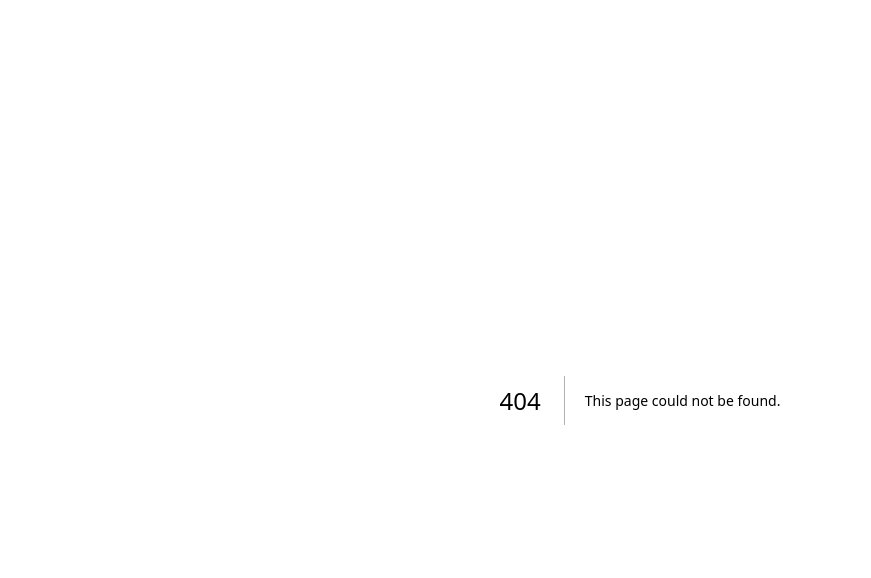
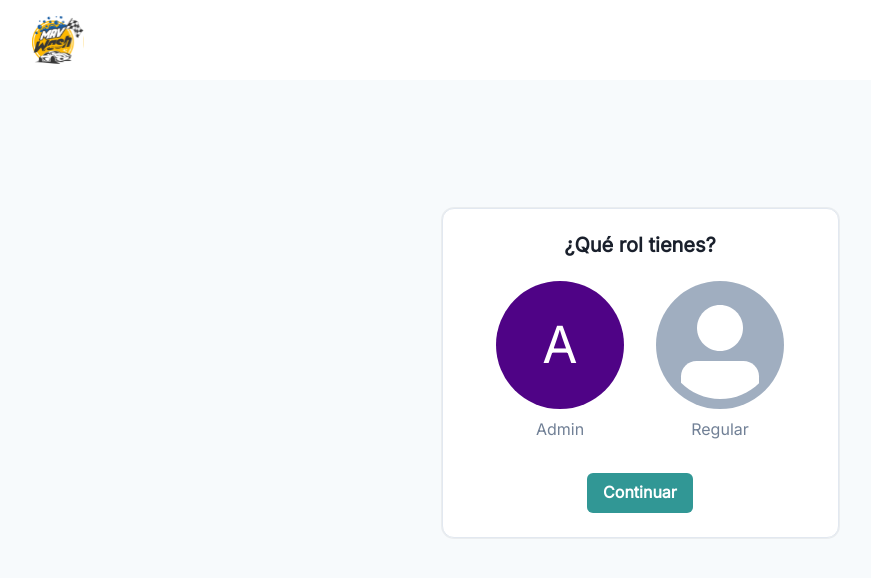
Before and after one commit to Miguel-Ruz/car-wash, a Next.js app in the folder car-wash/: page /auth in a window 1280 px wide. Before the commit this address had no page. Shown: the top 578 px of the page, without its empty margins (0-871 px from the left). Built offline with nearby package versions, Linux system fonts and the light colour scheme.

Commit message:
add/maquetacion del login

```diff
--- a/car-wash/src/pages/_app.tsx
+++ b/car-wash/src/pages/_app.tsx
@@ -1,6 +1,7 @@
 import type { AppProps } from "next/app";
 import { ChakraProvider } from "@chakra-ui/react";
 import theme from "../styles/theme";
+import '@fontsource/inter/400.css'
 
 export default function App({ Component, pageProps }: AppProps) {
   return (
--- /dev/null
+++ b/car-wash/src/pages/auth/components/AvatarLogin.tsx
@@ -0,0 +1,18 @@
+import React from "react";
+import { Avatar, Text, VStack } from "@chakra-ui/react";
+
+type Props = {
+  typeUser: string;
+  name?: string;
+};
+
+function AvatarLogin({ typeUser, name }: Props) {
+  return (
+    <VStack>
+      <Avatar size="2xl" name={name} cursor="pointer" />
+      <Text color="#718096">{typeUser}</Text>
+    </VStack>
+  );
+}
+
+export default AvatarLogin;
--- /dev/null
+++ b/car-wash/src/pages/auth/components/LoginCard.tsx
@@ -0,0 +1,25 @@
+import { VStack } from '@chakra-ui/react'
+import React from 'react'
+
+type Props = {
+    children: React.ReactNode
+}
+
+const LoginCard = ({children}: Props) => {
+  return (
+    <VStack
+    spacing="24px"
+    bg="#FFFF"
+    w="24.813rem"
+    p="1.5rem"
+    borderRadius="12px"
+    border="1px solid #E2E8F0"
+    boxShadow="0px 0px 0px 1px rgba(0, 0, 0, 0.05)"
+    gap="24px"
+  >
+        {children}
+    </VStack>
+  )
+}
+
+export default LoginCard
--- a/car-wash/src/pages/login/components/NavbarLogin.tsx
+++ b/car-wash/src/pages/auth/components/NavbarLogin.tsx
@@ -8,7 +8,7 @@ const NavbarLogin = () => {
     <Box as="header">
       <Flex
         as="nav"
-        backgroundColor="primaryColor"
+        backgroundColor="secondColor"
         height="5rem"
         align="center"
         padding="8"
--- /dev/null
+++ b/car-wash/src/pages/auth/components/index.ts
@@ -0,0 +1,3 @@
+export { default as AvatarLogin } from './AvatarLogin';
+export { default as LoginCard } from './LoginCard';
+export { default as NavbarLogin } from './NavbarLogin';
--- /dev/null
+++ b/car-wash/src/pages/auth/index.tsx
@@ -0,0 +1,46 @@
+import {
+  Avatar,
+  Box,
+  Button,
+  Flex,
+  Heading,
+  ResponsiveValue,
+  Text,
+  VStack,
+} from "@chakra-ui/react";
+import { useState } from "react";
+import { AvatarLogin, LoginCard, NavbarLogin } from "./components";
+
+const index = () => {
+  const [activeButton, setActiveButton] = useState<boolean>(false);
+
+  return (
+    <>
+      <NavbarLogin />
+
+      <Flex
+        direction="column"
+        align="center"
+        padding="8rem"
+        height="90vh"
+        backgroundColor="primaryColor"
+      >
+        <LoginCard>
+          <Heading as="h2" size="md" noOfLines={1}>
+            ¿Qué rol tienes?
+          </Heading>
+
+          <Flex justify="space-between" w="288px" h="168px">
+            <AvatarLogin typeUser="Admin" name="admin" />
+            <AvatarLogin typeUser="Regular" />
+          </Flex>
+          <Button disabled={!activeButton} color="#FFF" bg="buttonColor">
+            Continuar
+          </Button>
+        </LoginCard>
+      </Flex>
+    </>
+  );
+};
+
+export default index;
--- a/car-wash/src/pages/login/components/index.ts
+++ /dev/null
@@ -1 +0,0 @@
-export { default as NavbarLogin } from "./NavbarLogin";
--- a/car-wash/src/styles/theme.ts
+++ b/car-wash/src/styles/theme.ts
@@ -1,12 +1,16 @@
-import { extendTheme } from '@chakra-ui/react';
-
+import { extendTheme } from "@chakra-ui/react";
 
 const theme = extendTheme({
-    colors: {
-        primaryColor: "#F7FAFC",
-        secondColor: "#EDF2F7"
+  colors: {
+    mainColor: "#FFFFFF",
+    primaryColor: "#F7FAFC",
+    secondaryColor: "#EDE8F0",
+    buttonColor: "#319795"
+  },
+  fonts: {
+    heading: `'Inter', sans-serif`,
+    body: `'Inter', sans-serif`,
+  },
+});
 
-    }
- });
-
- export default theme;
+export default theme;
```
Also changed, not shown: car-wash/src/pages/auth/admin.tsx (added, +9 -0 lines), car-wash/src/pages/login/Admin.tsx (deleted, +0 -11 lines), car-wash/src/pages/login/index.tsx (deleted, +0 -13 lines).
